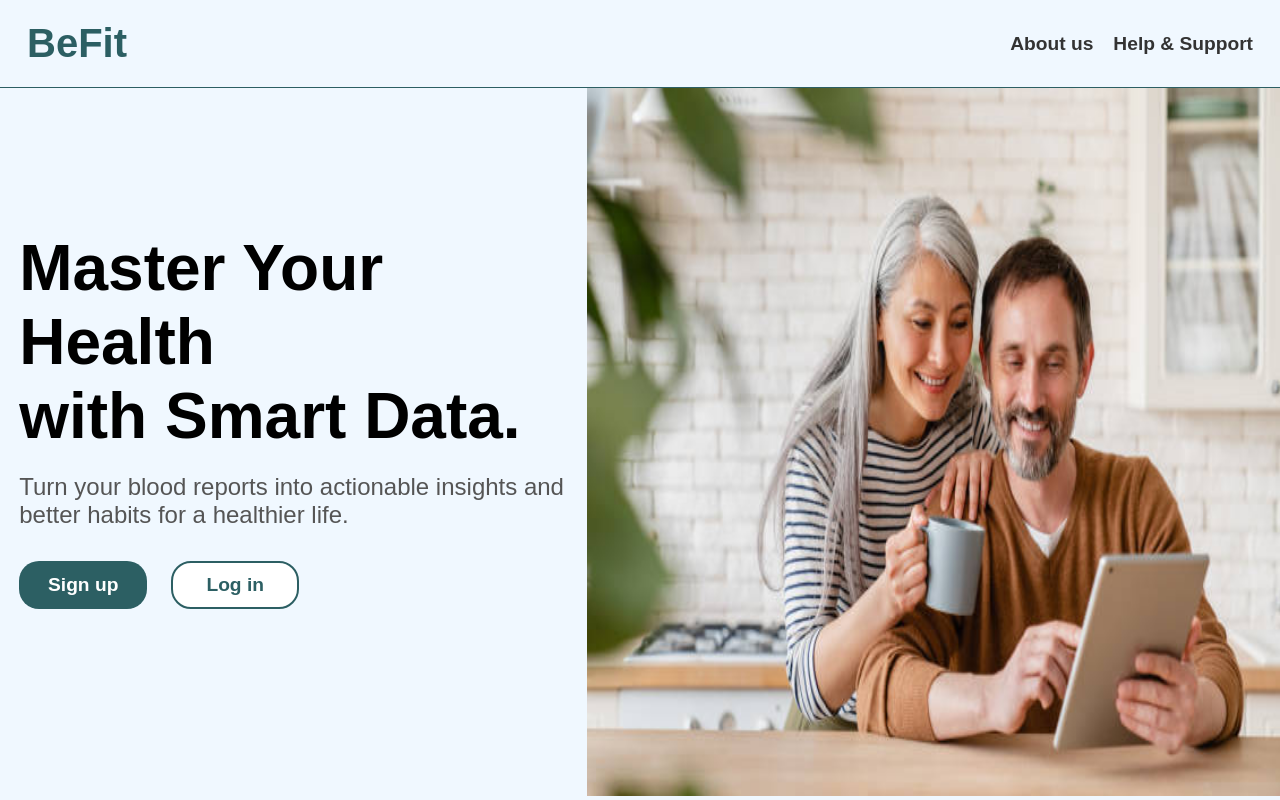
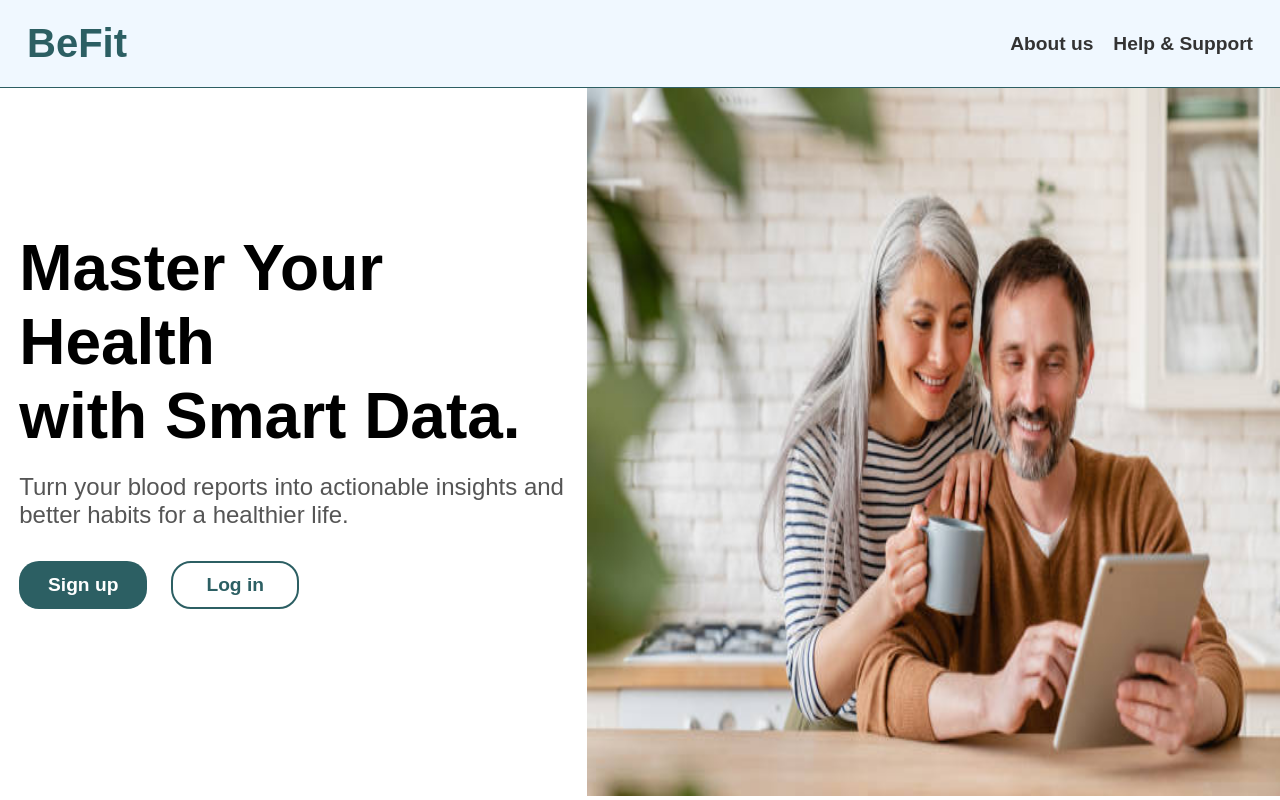
Before and after one commit to vishakhmv/BeFit, a React (Create React App) app in the folder blood-analyzer/: page / in a window 1280 px wide. Built offline with nearby package versions, Linux system fonts and the light colour scheme.

Commit message:
remove background color of here in app.css file

```diff
--- a/blood-analyzer/src/App.css
+++ b/blood-analyzer/src/App.css
@@ -38,8 +38,6 @@
   display: flex;
   justify-content: space-between;
   align-items: center;
-  /* padding: 27px 24px; */
-  background-color: aliceblue;
 }
 
 .hero-text {
```
